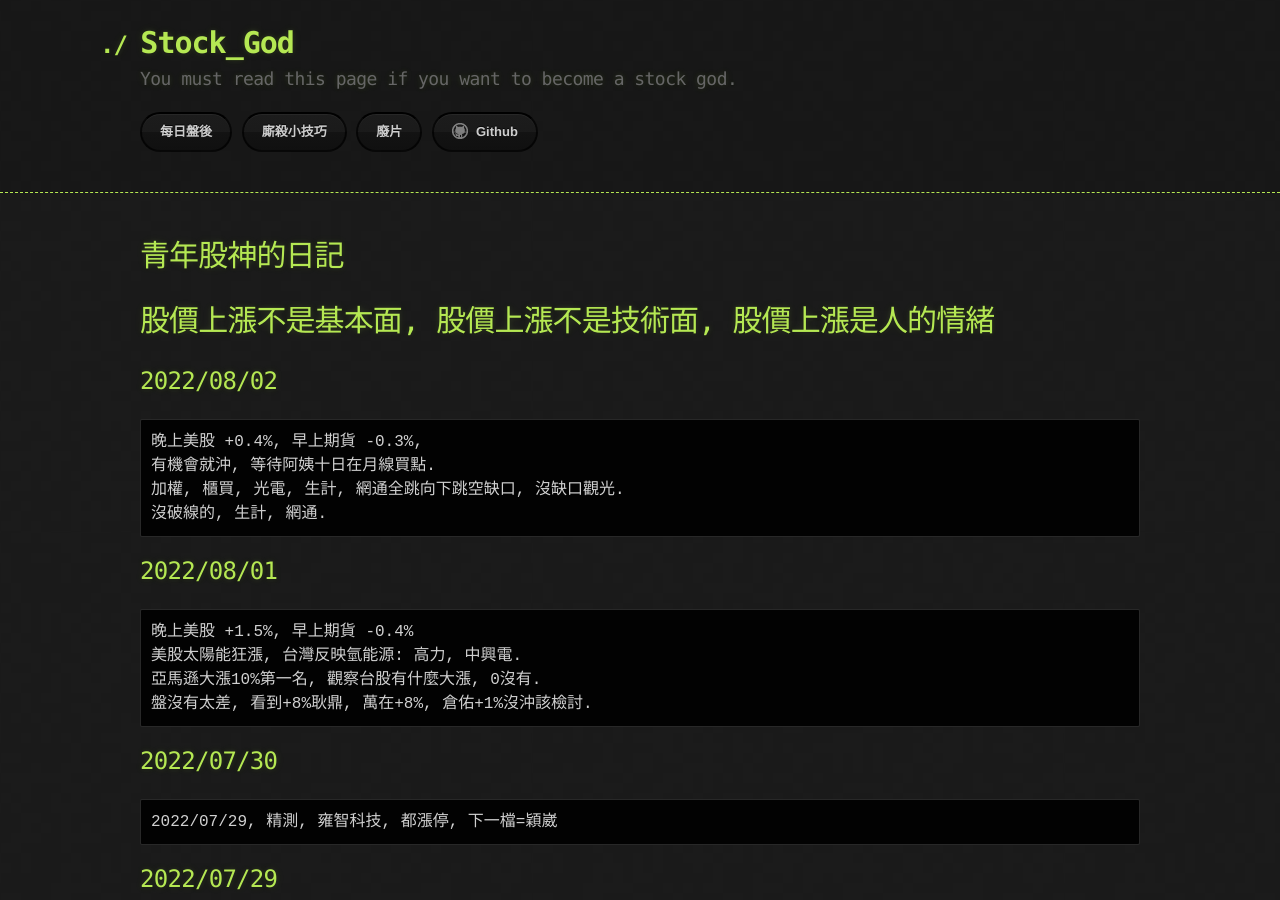
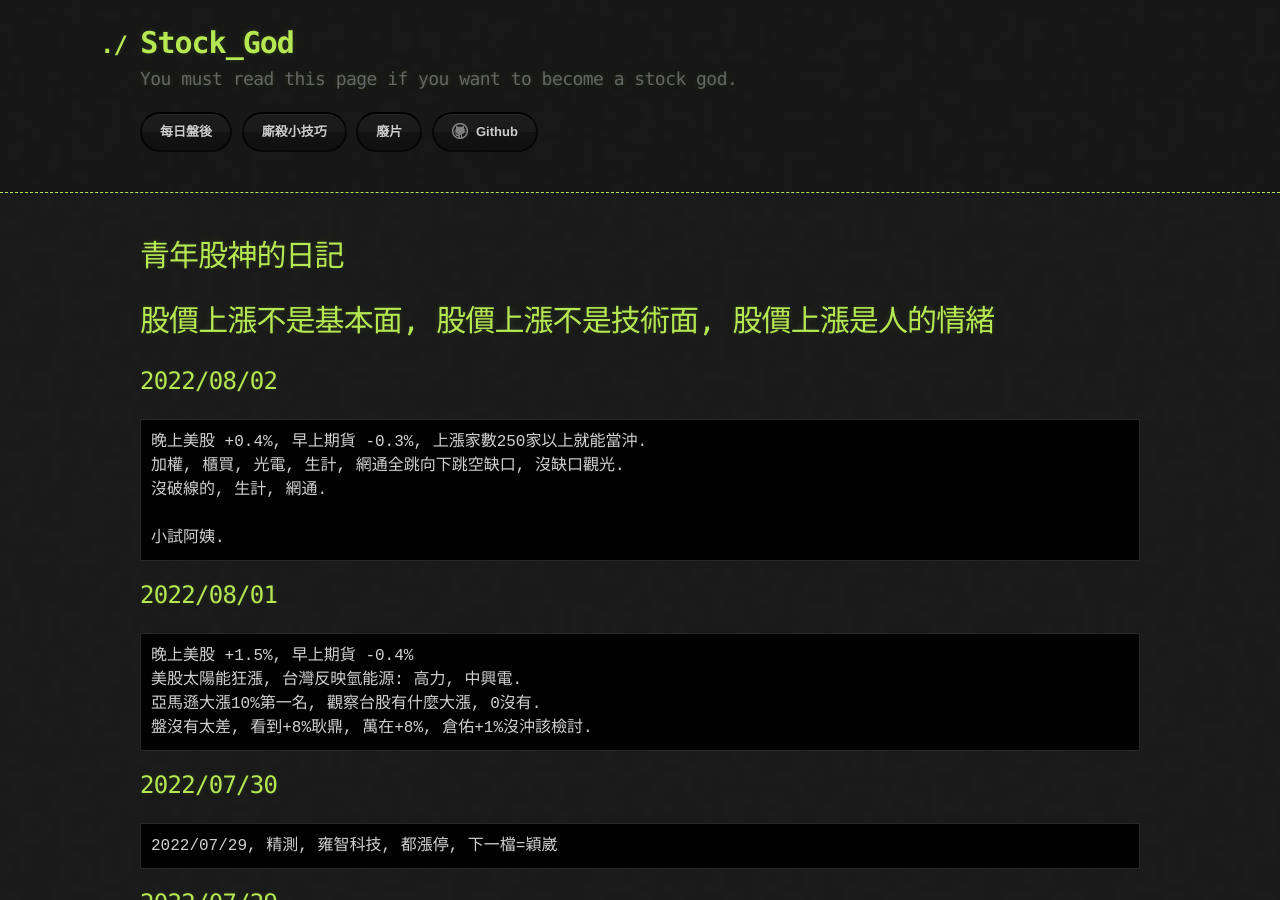
Before and after one commit to lepg5487/Stock_God, a Jekyll site: the page built from index.md, in a window 1280 px wide and 900 px high. Built offline with Jekyll 4.4.1, drawn with Linux system fonts in a browser that asks for light colours; our own code applies the rules of GitHub Pages for plain Markdown files.

Commit message:
Update index.md

````diff
--- a/index.md
+++ b/index.md
@@ -7,10 +7,11 @@ layout: testlayouts
 
 ## 2022/08/02
 ```
-晚上美股 +0.4%, 早上期貨 -0.3%,
-有機會就沖, 等待阿姨十日在月線買點.
+晚上美股 +0.4%, 早上期貨 -0.3%, 上漲家數250家以上就能當沖.
 加權, 櫃買, 光電, 生計, 網通全跳向下跳空缺口, 沒缺口觀光.
 沒破線的, 生計, 網通.
+
+小試阿姨.
 ```
 
 ## 2022/08/01
````
